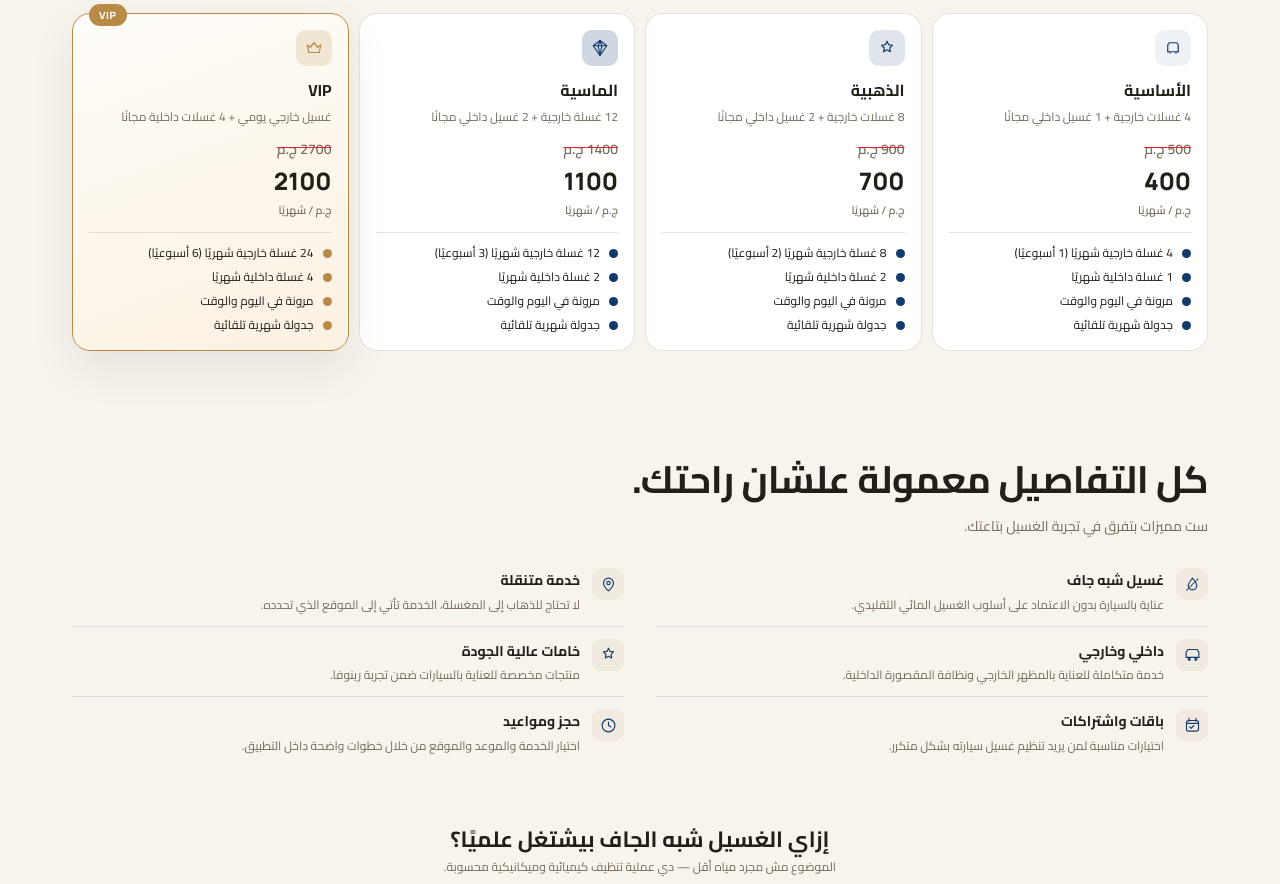
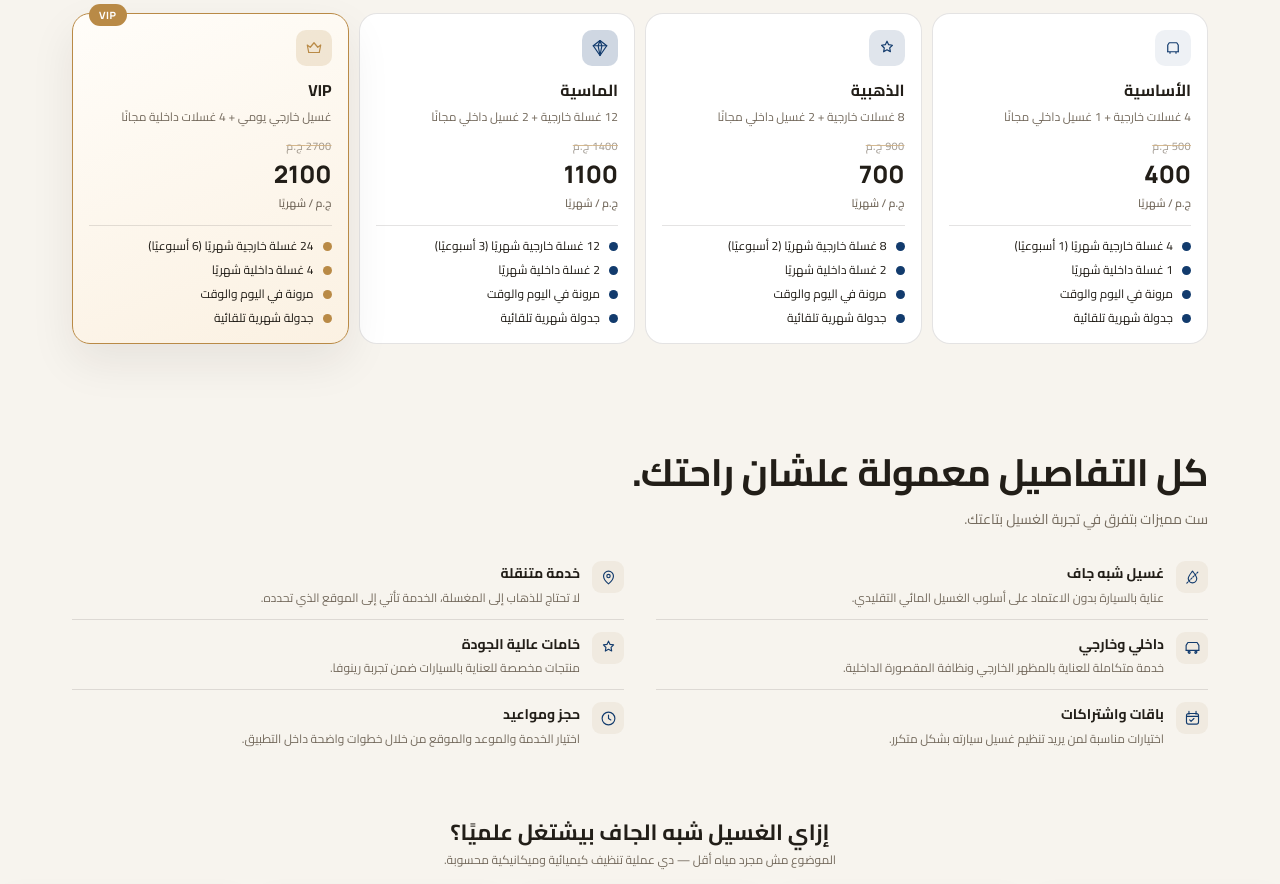
Before and after one commit to Omaramir777/reinova-landing-page, a plain HTML site: page index.html in a window 1280 px wide. Shown: the part 2500-3384 px from the top of the page. Drawn offline with Linux system fonts and the light colour scheme.

Commit message:
Update old price styling in plan price section

```diff
--- a/style.css
+++ b/style.css
@@ -233,7 +233,7 @@ body{
 .plan-tagline{font-size:12px;color:var(--muted);margin:0 0 10px;line-height:1.5}
 .plan-price{font:800 24px Manrope;color:var(--ink);margin-bottom:12px;padding-bottom:12px;border-bottom:1px solid var(--line)}
 .plan-price span{display:block;font:600 11px Cairo;color:var(--muted);margin-top:3px}
-.plan-price .old-price{display:block;font:600 14px Cairo;color:var(--muted);text-decoration:line-through;text-decoration-color:#DC2626;margin-bottom:2px}
+.plan-price .old-price{display:block;font:500 11px Cairo;letter-spacing:.3px;color:var(--muted);opacity:.65;text-decoration:line-through;text-decoration-thickness:1px;text-decoration-color:rgba(185,138,70,.9);margin-bottom:1px}
 .plan-features{list-style:none;margin:0;padding:0;display:flex;flex-direction:column;gap:7px}
 .plan-features li{
   font-size:12px;color:var(--ink);padding-right:18px;position:relative;line-height:1.4;
```
